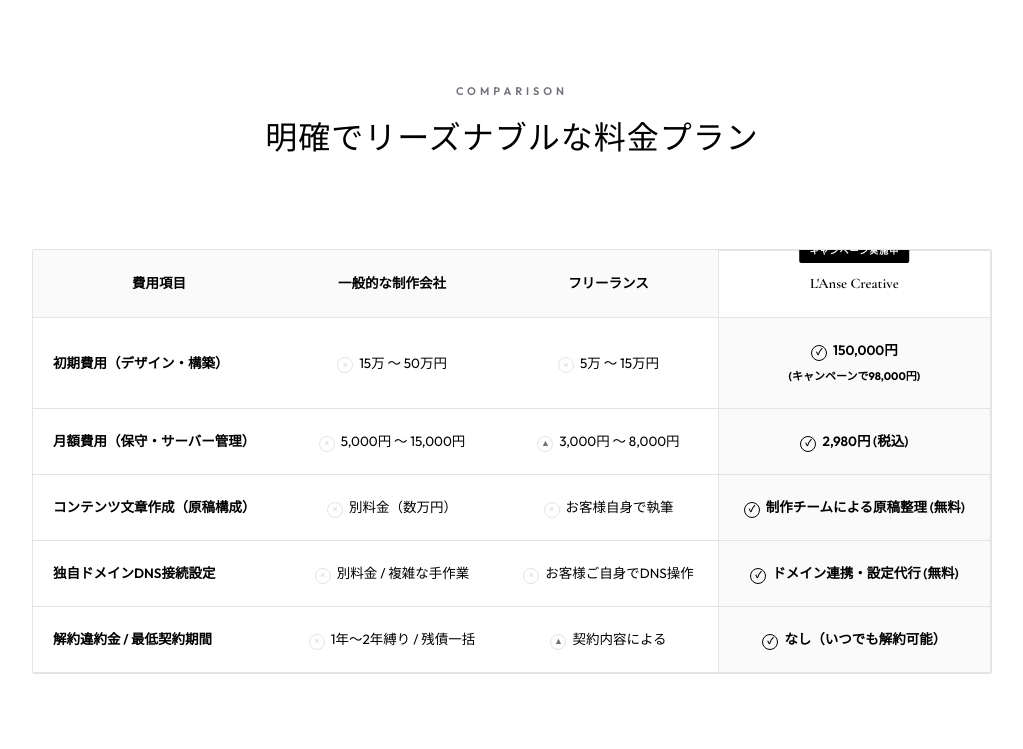
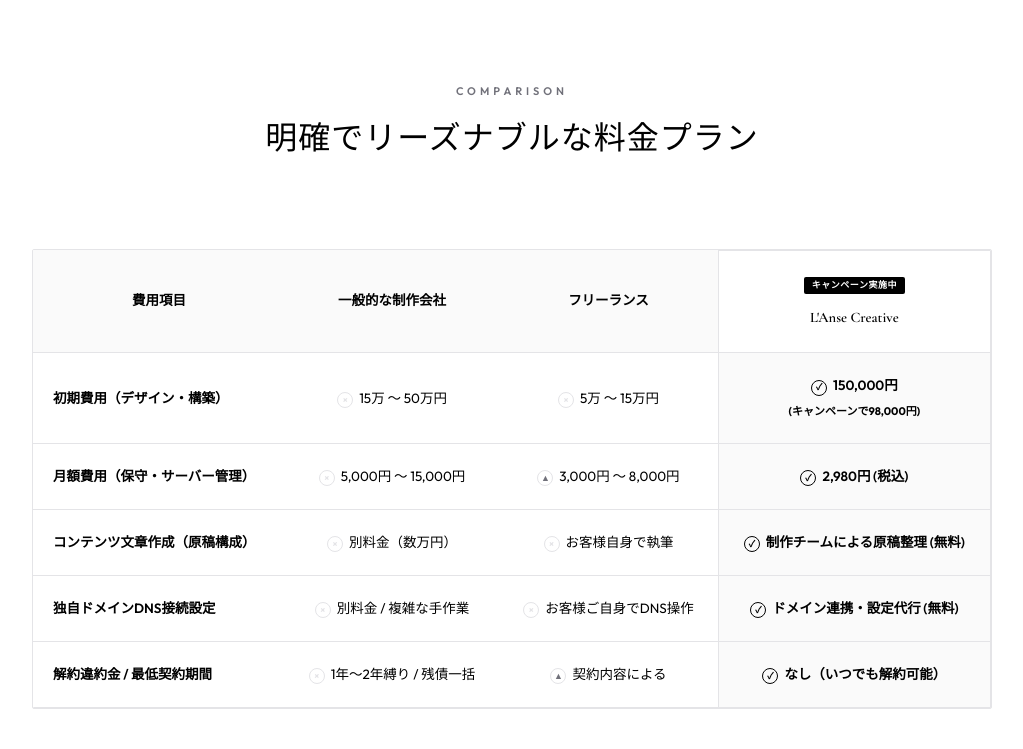
Before and after one commit to MYST0518/L-Anse-Creative, a FastAPI app: page / in a window 1280 px wide. Shown: the part 2549-3298 px from the top of the page, without its empty margins (128-1151 px from the left). Run offline with FastAPI, Linux system fonts and the light colour scheme; some libraries are stand-ins or nearby versions.

```diff
--- a/static/dashboard.css
+++ b/static/dashboard.css
@@ -1078,23 +1078,22 @@ select.form-control {
 }
 
 .pricing-badge-wrap {
-  position: relative;
+  display: block;
+  margin-bottom: 8px;
 }
 
 .pricing-badge {
-  position: absolute;
-  top: -30px;
-  left: 50%;
-  transform: translateX(-50%);
+  display: inline-block;
   background: #000000;
   color: white;
-  padding: 3px 10px;
+  padding: 3px 8px;
   border-radius: 2px;
   font-size: 9px;
   font-weight: 600;
-  white-space: nowrap;
-  box-shadow: none;
-  letter-spacing: 1px;
+  white-space: normal;
+  word-break: keep-all;
+  line-height: 1.3;
+  letter-spacing: 0.5px;
   text-transform: uppercase;
 }
 
@@ -1319,7 +1318,6 @@ select.form-control {
   .pricing-badge {
     font-size: 8px;
     padding: 2px 6px;
-    top: -24px;
   }
   .section-title {
     font-size: 24px;
```
